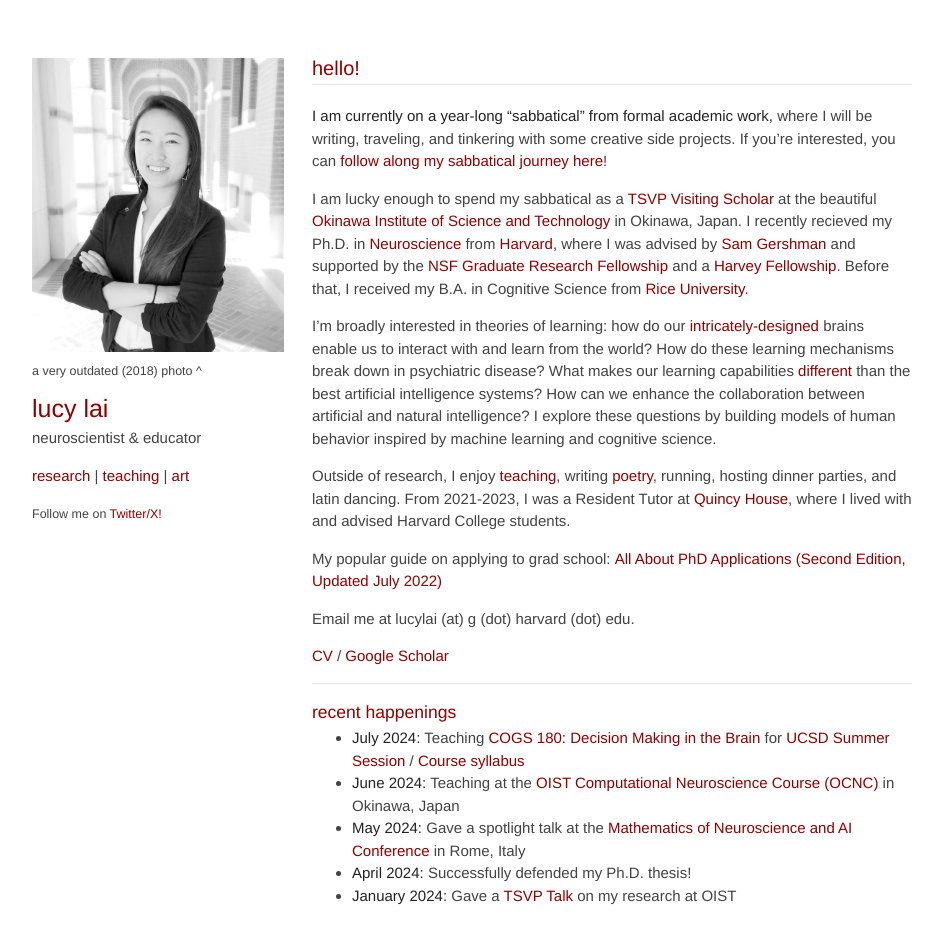
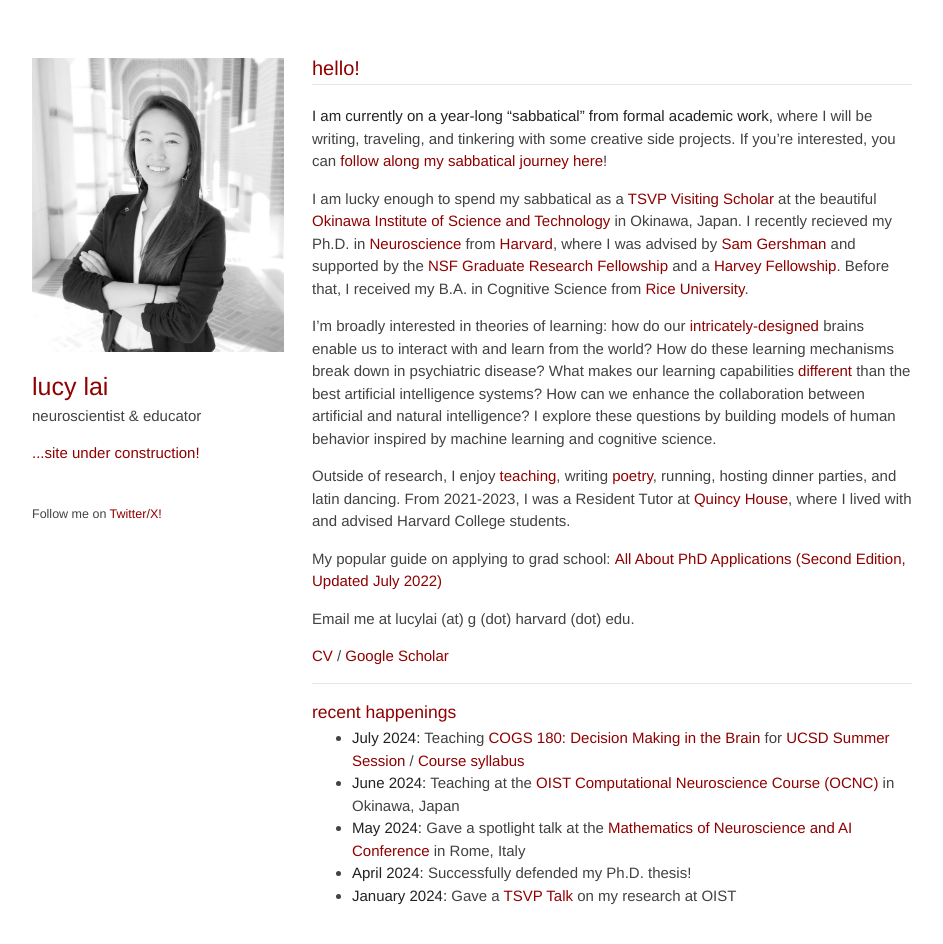
Before and after one commit to lucylai96/lucylai96.github.io, a Jekyll site: the page built from index.md, in a window 1280 px wide and 972 px high. Shown: the top 944 px of the window, without its empty margins (168-1111 px from the left). Built offline with Jekyll 4.4.1, drawn with Linux system fonts in a browser that asks for light colours; our own code applies the rules of GitHub Pages for plain Markdown files.

Commit message:
Update default.html

```diff
--- a/_layouts/default.html
+++ b/_layouts/default.html
@@ -17,21 +17,20 @@
 
         {% if site.logo %}
           <img src="{{site.logo | relative_url}}" alt="Logo"/>
-          <p><small> a very outdated (2018) photo ^ </small></p>
         {% endif %}
          <p </p>
         <h1><a href="{{ "/" | absolute_url }}">{{ site.title }}</a></h1>
 
         <p>{{ site.description }}</p>
 
-        <!--<p> <a <i> ...site under construction! </i> </a> </p>-->
+        <p> <a <i> ...site under construction! </i> </a> </p>
 
-        <p> <a href="http://lucylai.com/research.html">research</a> | <a href="http://lucylai.com/teaching.html">teaching</a> | <a href="http://lucylai.com/art.html">art</a>
+        <!--<p> <a href="http://lucylai.com/research.html">research</a> | <a href="http://lucylai.com/teaching.html">teaching</a> | <a href="http://lucylai.com/art.html">art</a>-->
 
         &emsp;
         &emsp;
         &emsp;
-        <p> <small>Follow me on <a href="https://x.com/lucylai_"> Twitter/X! </a></small></p>
+        <p> <small>Follow me on <a href="https://x.com/drlucylai"> Twitter/X! </a></small></p>
 
 
       </header>
```
